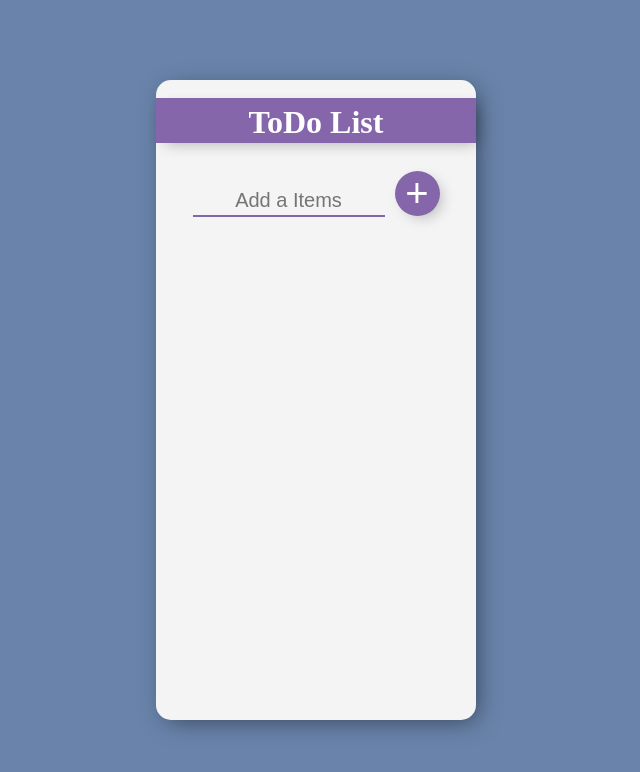
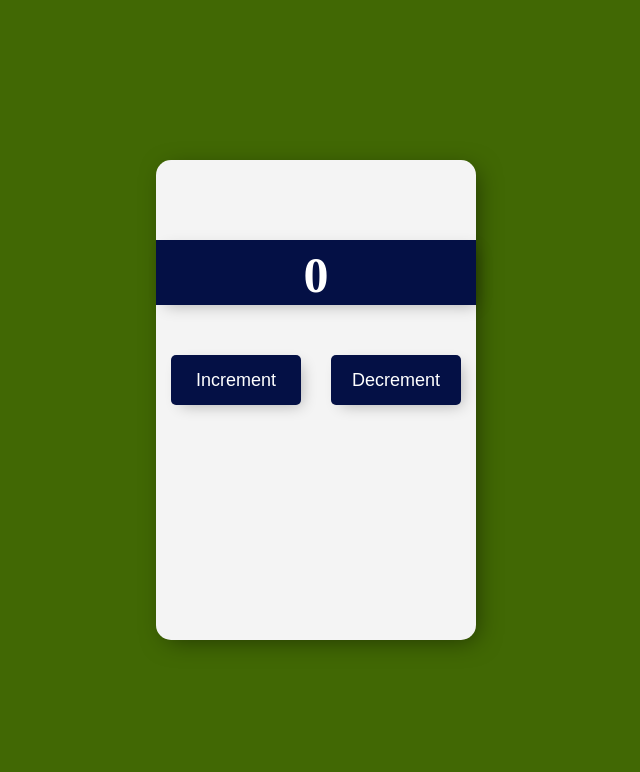
Before and after one commit to muktinathrajbanshi/ReactTutorial, a React (Create React App) app: page / in a window 1280 px wide. Shown: the top 772 px of the page, without its empty margins (324-964 px from the left). Built offline with nearby package versions, Linux system fonts and the light colour scheme; a web font is replaced by a local one.

Commit message:
Incrementing and Decrementing the State Variable on Button clicked in React JS

```diff
--- a/src/ToDoLists.jsx
+++ b/src/ToDoLists.jsx
@@ -1,21 +1,35 @@
-import React from "react";
+import React, { useState } from "react";
 
 
-const ToDoLists = (props) => {
+const ToDoLists = () => {
 
+  const [num, setNum] = useState(0);
 
-    return (
-        <>
-        <div className="todo_style">
-        <i className="fa fa-times" aria-hidden="true"
-         onClick={() => {
-            props.onSelect(props.id);
-         }}
-         />
-        <li> {props.text} </li>
+  const incNum = () => {
+    setNum(num+1);
+  }
+
+  const decNum = () => {
+    if(num > 0) {
+      setNum(num-1);
+    }else{
+      alert("Sorry, Zero Limit Reached")
+      setNum(0);
+    }
+  }
+
+  return(
+    <>
+      <div className="main_div">
+        <div className="center_div">
+          <h1> {num} </h1>
+          <div className="btn_div">
+            <button onClick={incNum}> Increment </button>
+            <button onClick={decNum}> Decrement </button>
+          </div>
         </div>
-        </>
-      );
+      </div>
+    </>
+  );
 };
-
 export default ToDoLists;
--- a/src/index.css
+++ b/src/index.css
@@ -8,7 +8,7 @@
 .main_div {
   width: 100%;
   height: 100vh;
-  background: #6983aa;
+  background: #416804;
   display: flex;
   flex-direction: row;
   justify-content: center;
@@ -18,7 +18,7 @@
 
 .center_div {
   width: 25%;
-  height: 80vh;
+  height: 60vh;
   background-color: #f4f4f4;
   box-shadow: 5px 5px 25px -5px rgba(0, 0, 0, 0.5);
   border-radius: 15px;
@@ -29,12 +29,47 @@
 }
 
 h1 {
-  color: white;
+  margin-top: 80px;
+  width: 100%;
+  height: 65px;
+  color: #fff;
+  font-size: 50px;
+  align-items: center;
   background: transparent;
-  background-color: #8566aa;
+  background-color: #041045;
   padding: 6px 0 2px 0;
   margin-bottom: 10px;
   box-shadow: 5px 5px 15px -5px rgba(0, 0, 0, 0.3);
+}
+
+.btn_div {
+  display: flex;
+  justify-content: space-around;
+  align-items: center;
+  margin-top: 50px;
+  background-color: #f4f4f4;
+}
+
+button {
+  width: 130px;
+  height: 50px;
+  background-color: #041045;
+  color: #fff;
+  text-transform: capitalize;
+  border-radius: 5px;
+  -webkit-border-radius: 5px;
+  -moz-border-radius: 5px;
+  -ms-border-radius: 5px;
+  -o-border-radius: 5px;
+  line-height: 50px;
+  font-size: 18px;
+  border: none;
+  outline: none;
+  box-shadow: 5px 5px 15px -5px rgba(0, 0, 0, 0.3);
+}
+
+button:hover {
+  background-color: #22a6b3;
 }
 
 input {
@@ -48,28 +83,6 @@ input {
   width: 60%;
   border-bottom: 2px solid #8566aa;
   outline: none;
-}
-
-button {
-  height: 45px;
-  width: 45px;
-  border-radius: 50%;
-  -webkit-border-radius: 50%;
-  -moz-border-radius: 50%;
-  -ms-border-radius: 50%;
-  -o-border-radius: 50%;
-  border-color: transparent;
-  background-color: #8566aa;
-  color: #fff;
-  font-size: 40px;
-  border: none;
-  outline: none;
-  margin-left: 10px;
-  box-shadow: 5px 5px 15px -5px rgba(0, 0, 0, 0.3);
-}
-
-button:hover {
-  background-color: #20bf6b;
 }
 
 ol {
--- a/src/index.js
+++ b/src/index.js
@@ -2,10 +2,11 @@ import React from "react";
 import ReactDOM from "react-dom";
 import "./index.css";
 import App from "./App";
+import ToDoLists from "./ToDoLists";
 
 ReactDOM.render(
 
-    <App />,
+    <ToDoLists />,
 
   document.getElementById("root")
 );
```
